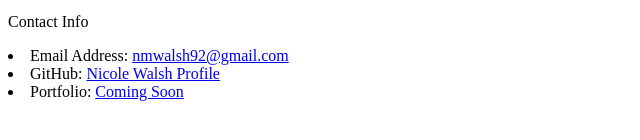
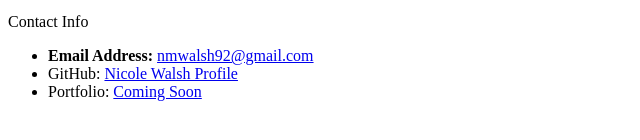
Before and after one commit to nwalsh3288/In-Class-Example-3.26, a plain HTML site: page inclassassignment.html in a window 1280 px wide. Shown: the part 368-508 px from the top of the page, without its empty margins (0-640 px from the left). Drawn offline with Linux system fonts and the light colour scheme.

Commit message:
add basic bio inclassassignment.html

```diff
--- a/inclassassignment.html
+++ b/inclassassignment.html
@@ -13,9 +13,11 @@
 
         <p>Short Paragraph about Myself Here</p>
         <p>Contact Info</p>
-        <li>Email Address: <a href="nmwalsh92@gmail.com">nmwalsh92@gmail.com</a></li>
-        <li>GitHub: <a href="https://github.com/nwalsh3288" target="blank">Nicole Walsh Profile</a></li>
-        <li>Portfolio: <a href ="#">Coming Soon</a></li>
-
+        <ul>
+            <li><strong>Email Address:</strong>
+                <a href="nmwalsh92@gmail.com">nmwalsh92@gmail.com</a></li>
+            <li>GitHub: <a href="https://github.com/nwalsh3288" target="blank">Nicole Walsh Profile</a></li>
+            <li>Portfolio: <a href ="#">Coming Soon</a></li>
+        </ul>
 </body>
 </html>
```
